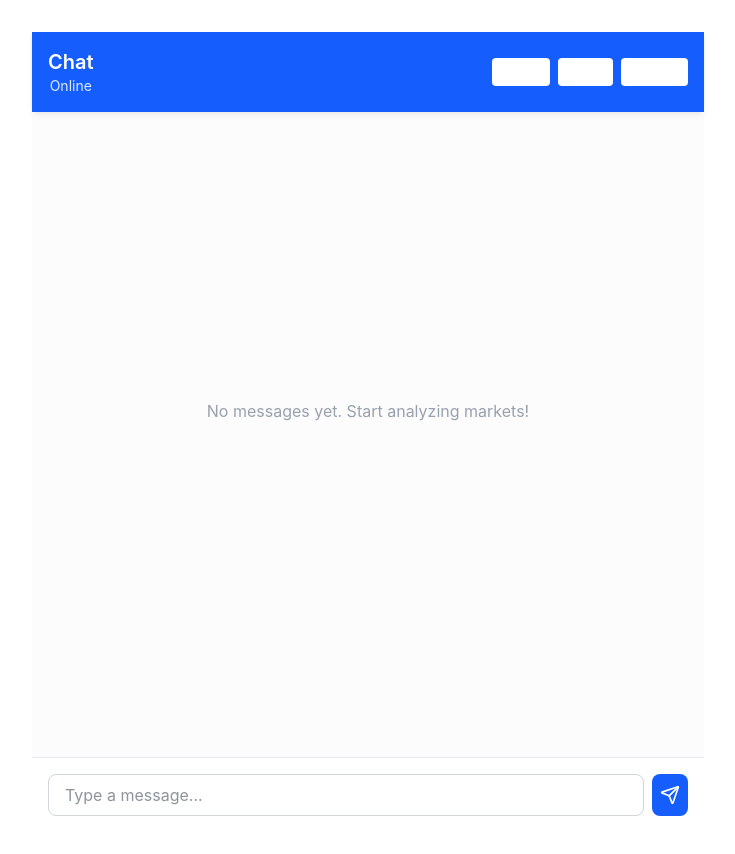
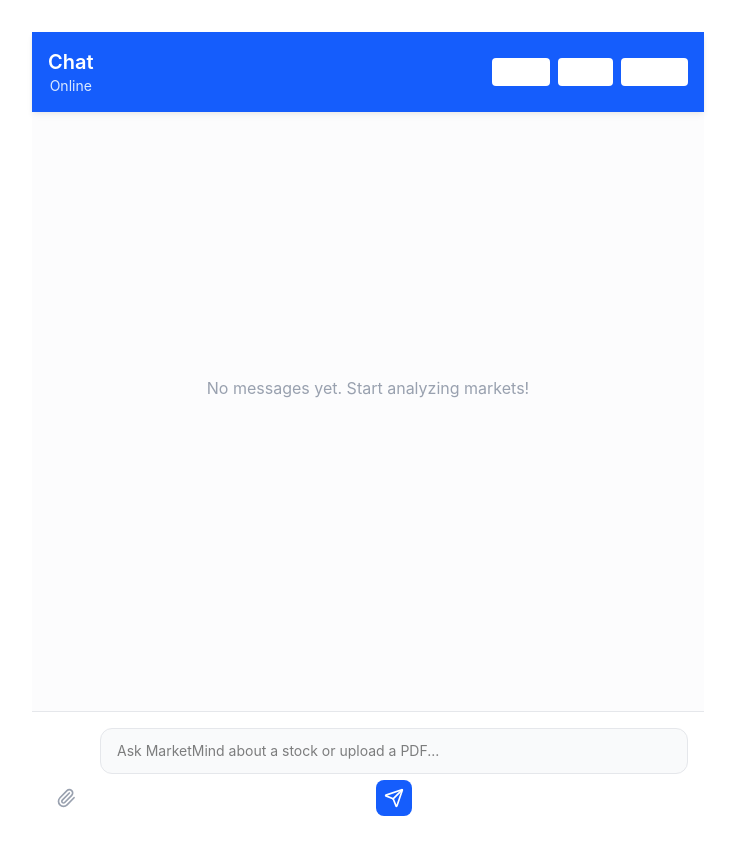
Before and after one commit to NikhilMudgal/MarketMind, a React app in the folder frontend/: page / in a window 1280 px wide. Shown: the top 854 px of the page, without its empty margins (272-1007 px from the left). Built offline with nearby package versions, Linux system fonts and the light colour scheme; the HTML template or start-up script is replaced by a standard one.

Commit message:
Added Clipper and invoked API to upload the document

```diff
--- a/frontend/src/features/chat/components/ChatInput.tsx
+++ b/frontend/src/features/chat/components/ChatInput.tsx
@@ -1,41 +1,90 @@
+import { useRef, useState } from "react";
 import { useTheme } from "../../../context/ThemeContext";
-import { Send } from "lucide-react";
+import { Send, Paperclip, Loader2 } from "lucide-react";
 
 interface ChatInputProps {
   value: string;
+  onFileUpload?: (file: File) => void;
+  isUploading?: boolean;
+  disabled?: boolean;
   onChange: (e: React.ChangeEvent<HTMLInputElement>) => void;
-    onSend: () => void;
+  onSend: (message: string) => void;
 }
 
-export function ChatInput({ value, onChange, onSend }: ChatInputProps) {
+export function ChatInput({ value, onChange, onSend, onFileUpload, isUploading, disabled }: ChatInputProps) {
 
   const { theme } = useTheme();
 
-  const handleKeyPress = (e: React.KeyboardEvent<HTMLInputElement>) => {
+  const [input, setInput] = useState('');
+
+  const fileInputRef = useRef<HTMLInputElement>(null); // 3. Reference to hidden input
+
+  const handleSend = () => {
+    if (input.trim()) {
+      onSend(input);
+      setInput('');
+    }
+  };
+
+  const handleKeyDown = (e: React.KeyboardEvent<HTMLTextAreaElement>) => {
     if (e.key === 'Enter' && !e.shiftKey) {
       e.preventDefault();
-      onSend();
+      handleSend();
+    }
+  };
+
+  const handleFileChange = (e: React.ChangeEvent<HTMLInputElement>) => {
+    const file = e.target.files?.[0];
+    if (file && onFileUpload) {
+      onFileUpload(file);
+    }
+    // Reset the input so the same file can be selected again if needed
+    if (fileInputRef.current) {
+      fileInputRef.current.value = '';
     }
   };
 
   return (
     <div className={`${theme.surface} border-t ${theme.border} p-4`}>
-        <div className="flex gap-2">
+      <div className="max-w-3xl mx-auto flex items-end space-x-4">
+        {/* 4. Hidden File Input */}
         <input
-            type="text"
-            value={value}
-            onChange={onChange}
-            onKeyPress={handleKeyPress}
-            placeholder="Type a message..."
-            className={`flex-1 border ${theme.borderInput} rounded-lg px-4 py-2 ${theme.fontFamily} ${theme.text} ${theme.surface} focus:outline-none focus:ring-2 focus:ring-opacity-50`}
+          type="file"
+          accept=".pdf"
+          className="hidden"
+          ref={fileInputRef}
+          onChange={handleFileChange}
+        />
+
+        {/* 5. Updated Paperclip Button */}
+        <button
+          onClick={() => fileInputRef.current?.click()}
+          disabled={disabled || isUploading}
+          className="p-2 text-gray-400 hover:text-blue-600 transition-colors disabled:opacity-50"
+          title="Upload PDF"
+        >
+          {isUploading ? <Loader2 size={20} className="animate-spin text-blue-600" /> : <Paperclip size={20} />}
+        </button>
+
+        <div className="relative flex-1">
+          <textarea
+            value={input}
+            onChange={(e) => setInput(e.target.value)}
+            onKeyDown={handleKeyDown}
+            placeholder="Ask MarketMind about a stock or upload a PDF..."
+            className="w-full resize-none rounded-xl border border-gray-200 bg-gray-50 py-3 pl-4 pr-12 text-sm focus:border-blue-500 focus:bg-white focus:outline-none focus:ring-1 focus:ring-blue-500 max-h-[150px] overflow-y-auto"
+            rows={1}
+            disabled={disabled || isUploading}
           />
           <button
-            onClick={onSend}
+            onClick={handleSend}
+            disabled={!input.trim() || disabled || isUploading}
             className={`${theme.primary} ${theme.primaryHover} text-white p-2 rounded-lg transition-colors`}
           >
             <Send size={20} />
           </button>
         </div>
       </div>
+    </div>
   );
 }
--- a/frontend/src/features/chat/components/ChatWindow.tsx
+++ b/frontend/src/features/chat/components/ChatWindow.tsx
@@ -8,6 +8,64 @@ export function ChatWindow() {
   const [messages, setMessages] = useState<MessageProps[]>([]);
   const [input, setInput] = useState<string>('');
   const [isTyping, setIsTyping] = useState<boolean>(false);
+  const [isUploading, setIsUploading] = useState<boolean>(false);
+
+  const handleFileUpload = async (file: File) => {
+    if (file.type !== 'application/pdf') {
+      alert("Please Upload a PDF file.");
+      return;
+    }
+
+    setIsUploading(true);
+
+    // Showing a temporary message
+    const tempId = Date.now().toString();
+    const tempMsg: MessageProps = {
+      id: tempId,
+      role: 'assistant',
+      content: `Processing ${file.name}...`,
+      created_at: new Date().toLocaleTimeString([], { hour: '2-digit', minute: '2-digit' })
+    }
+
+    setMessages(prev => [...prev, tempMsg]);
+
+    try {
+      // Prepare the file to upload
+      const formData = new FormData();
+      formData.append('file', file);
+
+      // call the backend. We are not sending the content tyep as browser handles it automatically for FormData
+      const response = await fetch('http://localhost:8000/api/v1/documents/upload', {
+        method: 'POST',
+        body: formData
+      });
+
+      if (!response.ok) throw new Error("Failed to upload file");
+
+      const data = await response.json();
+
+      // Add AI Message WITH Stock Data
+      const aiMsg: MessageProps = {
+        id: (Date.now() + 1).toString(),
+        role: 'assistant',
+        content: `Successfully learned "${data.filename}"! I memorized ${data.chunks_saved} data chunks. You can now ask me questions about this document.`,
+        created_at: new Date().toLocaleTimeString([], { hour: '2-digit', minute: '2-digit' })
+      };
+      setMessages(prev => [...prev, aiMsg]);
+      setIsTyping(false);
+
+    } catch (error) {
+      console.error("Upload error:", error);
+      setMessages(prev => [...prev, {
+        id: (Date.now() + 1).toString(),
+        role: 'assistant',
+        content: `Failed to process "${file.name}". Please ensure your backend is running and try again.`,
+        created_at: new Date().toLocaleTimeString([], { hour: '2-digit', minute: '2-digit' })
+      }]);
+    } finally {
+      setIsUploading(false);
+    }
+  };
 
   const handleSendMessage = async (text: string) => {
     // 1. Add User Message to UI instantly
@@ -15,7 +73,7 @@ export function ChatWindow() {
       id: Date.now().toString(),
       role: 'user',
       content: text,
-        created_at: new Date().toLocaleTimeString([], {hour: '2-digit', minute:'2-digit'})
+      created_at: new Date().toLocaleTimeString([], { hour: '2-digit', minute: '2-digit' })
     };
     setMessages(prev => [...prev, userMsg]);
     setIsTyping(true);
@@ -34,11 +92,11 @@ export function ChatWindow() {
 
         // 3. Add AI Message WITH Stock Data
         const aiMsg: MessageProps = {
-                id: (Date.now()+1).toString(),
+          id: (Date.now() + 1).toString(),
           role: 'assistant',
           content: `Here is the latest market data for ${ticker}:`,
           stockData: data, // Injecting the data here!
-                created_at: new Date().toLocaleTimeString([], {hour: '2-digit', minute:'2-digit'})
+          created_at: new Date().toLocaleTimeString([], { hour: '2-digit', minute: '2-digit' })
         };
         setMessages(prev => [...prev, aiMsg]);
 
@@ -46,10 +104,10 @@ export function ChatWindow() {
         // Normal chat response
         setTimeout(() => {
           const aiMsg: MessageProps = {
-                    id: (Date.now()+1).toString(),
+            id: (Date.now() + 1).toString(),
             role: 'assistant',
             content: `I received: "${text}". \n\nTip: Type "/stock AAPL" or "/stock TSLA" to see my market data tools in action!`,
-                    created_at: new Date().toLocaleTimeString([], {hour: '2-digit', minute:'2-digit'})
+            created_at: new Date().toLocaleTimeString([], { hour: '2-digit', minute: '2-digit' })
           };
           setMessages(prev => [...prev, aiMsg]);
           setIsTyping(false);
@@ -59,10 +117,10 @@ export function ChatWindow() {
     } catch (error) {
       console.error("Error:", error);
       const errorMsg: MessageProps = {
-            id: (Date.now()+1).toString(),
+        id: (Date.now() + 1).toString(),
         role: 'assistant',
         content: "Sorry, I couldn't retrieve that stock symbol right now. Please check the ticker and try again.",
-            created_at: new Date().toLocaleTimeString([], {hour: '2-digit', minute:'2-digit'})
+        created_at: new Date().toLocaleTimeString([], { hour: '2-digit', minute: '2-digit' })
       };
       setMessages(prev => [...prev, errorMsg]);
     } finally {
@@ -77,6 +135,9 @@ export function ChatWindow() {
       <ChatInput
         value={input}
         onChange={(e) => setInput(e.target.value)}
+        onFileUpload={handleFileUpload}
+        isUploading={isUploading}
+        disabled={isTyping || isUploading}
         onSend={() => {
           if (input.trim()) {
             handleSendMessage(input);
```
Lines whose indentation alone changed are shown as unchanged.
